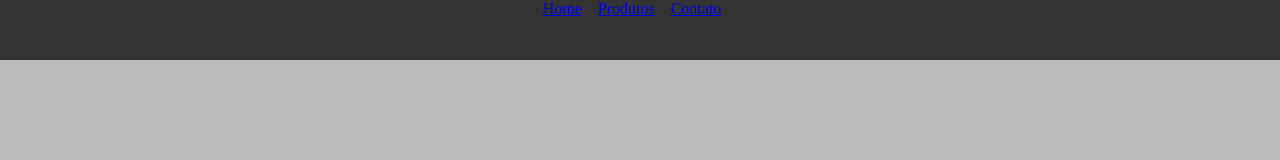
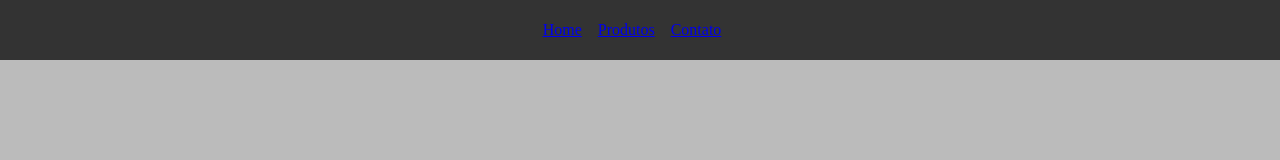
Before and after one commit to Matheus-farias-almeida/tagsSemanticas, a plain HTML site: page index.html in a window 1280 px wide. Drawn offline with Linux system fonts and the light colour scheme.

Commit message:
centralização dos links

```diff
--- a/css/style.css
+++ b/css/style.css
@@ -32,6 +32,8 @@ nav ul{
     justify-content: center;
     align-items: center;
     list-style: none;
+    height: 60px;
+    margin: auto;
 }
 
 ul li{
```
